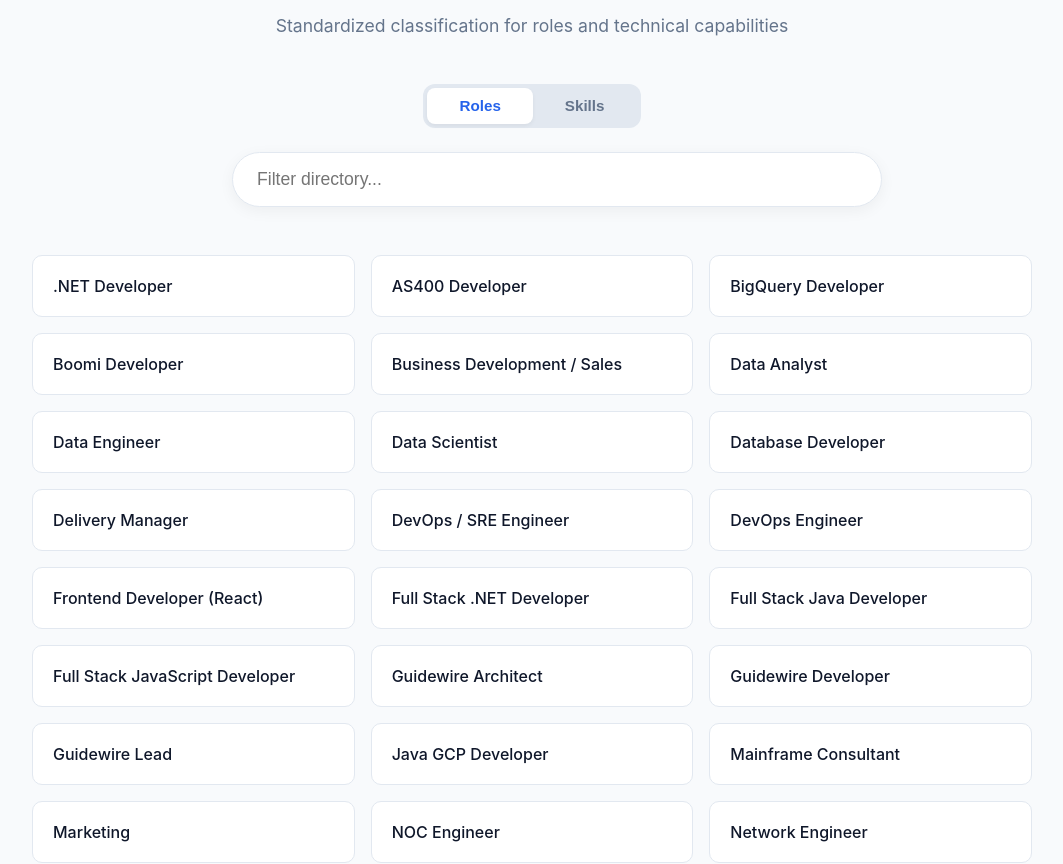
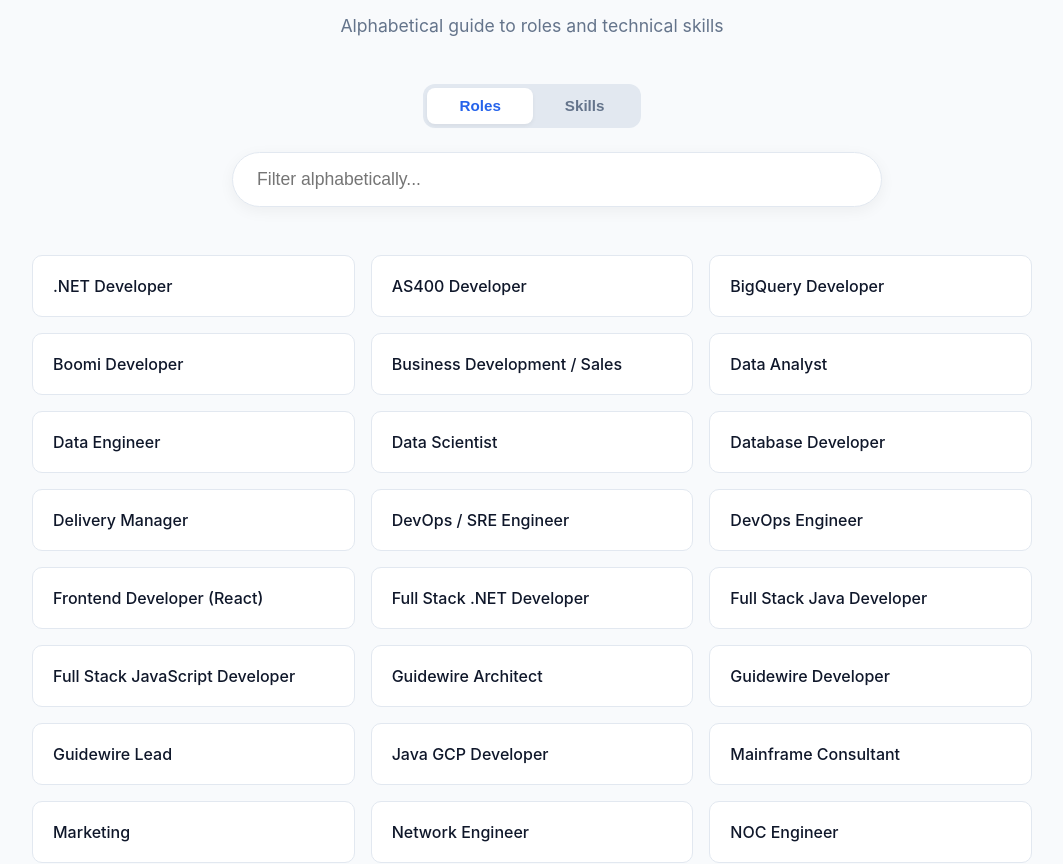
Before and after one commit to meisubz/skill-taxonomy, a plain HTML site: page index.html in a window 1280 px wide. Shown: the part 100-964 px from the top of the page, without its empty margins (108-1171 px from the left). Drawn offline with Linux system fonts and the light colour scheme.

Commit message:
a->z sort

```diff
--- a/index.html
+++ b/index.html
@@ -3,7 +3,7 @@
 <head>
     <meta charset="UTF-8">
     <meta name="viewport" content="width=device-width, initial-scale=1.0">
-    <title>Skill & Role Taxonomy Directory</title>
+    <title>Taxonomy Directory</title>
     <style>
         :root {
             --primary: #2563eb;
@@ -47,7 +47,6 @@
             font-size: 1.1rem;
         }
 
-        /* Controls Area */
         .directory-controls {
             display: flex;
             flex-direction: column;
@@ -97,7 +96,6 @@
             font-size: 1.1rem;
             outline: none;
             box-shadow: 0 4px 15px rgba(0,0,0,0.05);
-            transition: border-color 0.2s, box-shadow 0.2s;
         }
 
         input:focus {
@@ -105,7 +103,6 @@
             box-shadow: 0 4px 20px rgba(37, 99, 235, 0.15);
         }
 
-        /* Directory Grid */
         .directory-grid {
             display: grid;
             grid-template-columns: repeat(auto-fill, minmax(240px, 1fr));
@@ -127,7 +124,7 @@
         .entry:hover {
             border-color: var(--primary);
             background: #eff6ff;
-            transform: scale(1.02);
+            transform: translateY(-2px);
         }
 
         .no-results {
@@ -135,7 +132,6 @@
             text-align: center;
             padding: 4rem;
             color: var(--text-muted);
-            font-size: 1.1rem;
         }
     </style>
 </head>
@@ -144,7 +140,7 @@
 <div class="container">
     <header>
         <h1>Taxonomy Directory</h1>
-        <p class="subtitle">Standardized classification for roles and technical capabilities</p>
+        <p class="subtitle">Alphabetical guide to roles and technical skills</p>
     </header>
 
     <div class="directory-controls">
@@ -153,7 +149,7 @@
             <button id="btnSkills" onclick="setView('skills')">Skills</button>
         </div>
         <div class="search-box">
-            <input type="text" id="searchBar" placeholder="Filter directory..." oninput="handleSearch()">
+            <input type="text" id="searchBar" placeholder="Filter alphabetically..." oninput="handleSearch()">
         </div>
     </div>
 
@@ -161,9 +157,16 @@
 </div>
 
 <script>
+    // Data is automatically sorted A-Z below using .sort()
+    const rawData = {
+        roles: ["SharePoint Administrator", "QA Automation Engineer", "QA Engineer", "Full Stack Java Developer", "Frontend Developer (React)", "Full Stack JavaScript Developer", "DevOps Engineer", "DevOps / SRE Engineer", "Security Engineer", "Database Developer", "Java GCP Developer", "Data Analyst", "Data Engineer", "Data Scientist", "Pre-Sales", "Guidewire Developer", "Guidewire Lead", "Guidewire Architect", "Full Stack .NET Developer", ".NET Developer", "PHP Developer", "AS400 Developer", "Boomi Developer", "Mainframe Consultant", "Software Engineer", "Software Engineer - Trainee", "ServiceNow Developer", "ServiceNow Architect", "Power BI Developer", "BigQuery Developer", "Network Engineer", "NOC Engineer", "Technical Recruiter", "Delivery Manager", "Project Manager", "Business Development / Sales", "Marketing"],
+        skills: ["SharePoint", "Power Apps", "Power Automate", "PowerShell", "Selenium", "Java", "API Testing", "Guidewire Testing", "Database Testing", "Spring Boot", "Hibernate", "React.js", "MySQL", "Guidewire Integration", "Guidewire Configuration", "Guidewire PolicyCenter", "JavaScript", "Node.js", "SQL", "AWS", "DevOps", "CI/CD", "Docker", "Kubernetes", "Application Security", "Cloud Security", "PostgreSQL", "Power BI", "Tableau", "Azure Data Factory", "Databricks", "Python", "Pre-Sales", "Presentations", "Reporting", "Demos", "Sales", ".NET Core", "Web API", "Entity Framework", "LINQ", "Angular", "Guidewire BillingCenter", "Guidewire ClaimCenter", "OOPs", ".NET", "AI/ML", "ServiceNow", "Architecture", "PHP", "CodeIgniter", "System Design", "API Development", "ASP.NET", "Razor", "Automation Testing", "Functional Testing", "AS400", "COBOL", "DB2", "Technical Recruiting", "BGP", "OSPF", "Fortinet", "SolarWinds", "SQL Server", "GCP", "GRC", "ITSM", "ETL", "Data Management", "Business Development", "Boomi", "REST API", "C#", "VB.NET", "Site Reliability Engineering", "Networking", "Routing", "Switching", "Network Security", "Machine Learning", "Deep Learning", "BigQuery", "Data Engineering", "Project Management", "Coordination", "Full Stack Development", "Data Structures", "Databases", "Marketing", "JasperReports", "Inside Sales"]
+    };
+
+    // This logic ensures the directory is ALWAYS sorted A-Z regardless of input order
     const data = {
-        roles: ["SharePoint Administrator", "QA Automation Engineer", "QA Engineer", "Full Stack Java Developer", "Frontend Developer (React)", "Full Stack JavaScript Developer", "DevOps Engineer", "DevOps / SRE Engineer", "Security Engineer", "Database Developer", "Java GCP Developer", "Data Analyst", "Data Engineer", "Data Scientist", "Pre-Sales", "Guidewire Developer", "Guidewire Lead", "Guidewire Architect", "Full Stack .NET Developer", ".NET Developer", "PHP Developer", "AS400 Developer", "Boomi Developer", "Mainframe Consultant", "Software Engineer", "Software Engineer - Trainee", "ServiceNow Developer", "ServiceNow Architect", "Power BI Developer", "BigQuery Developer", "Network Engineer", "NOC Engineer", "Technical Recruiter", "Delivery Manager", "Project Manager", "Business Development / Sales", "Marketing"].sort(),
-        skills: ["SharePoint", "Power Apps", "Power Automate", "PowerShell", "Selenium", "Java", "API Testing", "Guidewire Testing", "Database Testing", "Spring Boot", "Hibernate", "React.js", "MySQL", "Guidewire Integration", "Guidewire Configuration", "Guidewire PolicyCenter", "JavaScript", "Node.js", "SQL", "AWS", "DevOps", "CI/CD", "Docker", "Kubernetes", "Application Security", "Cloud Security", "PostgreSQL", "Power BI", "Tableau", "Azure Data Factory", "Databricks", "Python", "Pre-Sales", "Presentations", "Reporting", "Demos", "Sales", ".NET Core", "Web API", "Entity Framework", "LINQ", "Angular", "Guidewire BillingCenter", "Guidewire ClaimCenter", "OOPs", ".NET", "AI/ML", "ServiceNow", "Architecture", "PHP", "CodeIgniter", "System Design", "API Development", "ASP.NET", "Razor", "Automation Testing", "Functional Testing", "AS400", "COBOL", "DB2", "Technical Recruiting", "BGP", "OSPF", "Fortinet", "SolarWinds", "SQL Server", "GCP", "GRC", "ITSM", "ETL", "Data Management", "Business Development", "Boomi", "REST API", "C#", "VB.NET", "Site Reliability Engineering", "Networking", "Routing", "Switching", "Network Security", "Machine Learning", "Deep Learning", "BigQuery", "Data Engineering", "Project Management", "Coordination", "Full Stack Development", "Data Structures", "Databases", "Marketing", "JasperReports", "Inside Sales"].sort()
+        roles: [...rawData.roles].sort((a, b) => a.localeCompare(b)),
+        skills: [...rawData.skills].sort((a, b) => a.localeCompare(b))
     };
 
     let currentView = 'roles';
@@ -191,7 +194,7 @@
         resultsContainer.innerHTML = '';
 
         if (filteredData.length === 0) {
-            resultsContainer.innerHTML = '<div class="no-results">No entries match your filter.</div>';
+            resultsContainer.innerHTML = '<div class="no-results">No entries found for this filter.</div>';
             return;
         }
 
@@ -203,6 +206,7 @@
         });
     }
 
+    // Initial load
     render();
 </script>
 
```
